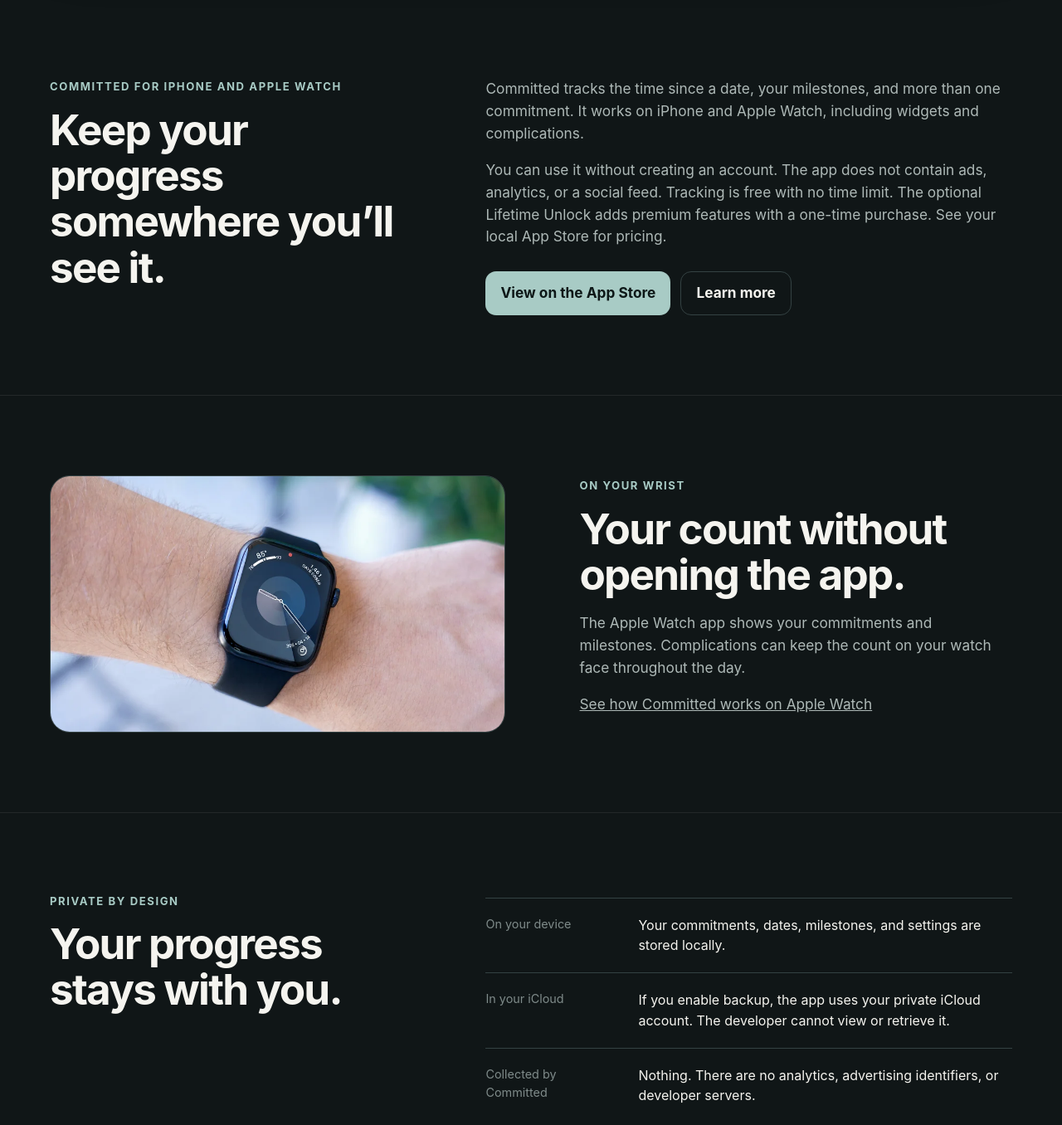
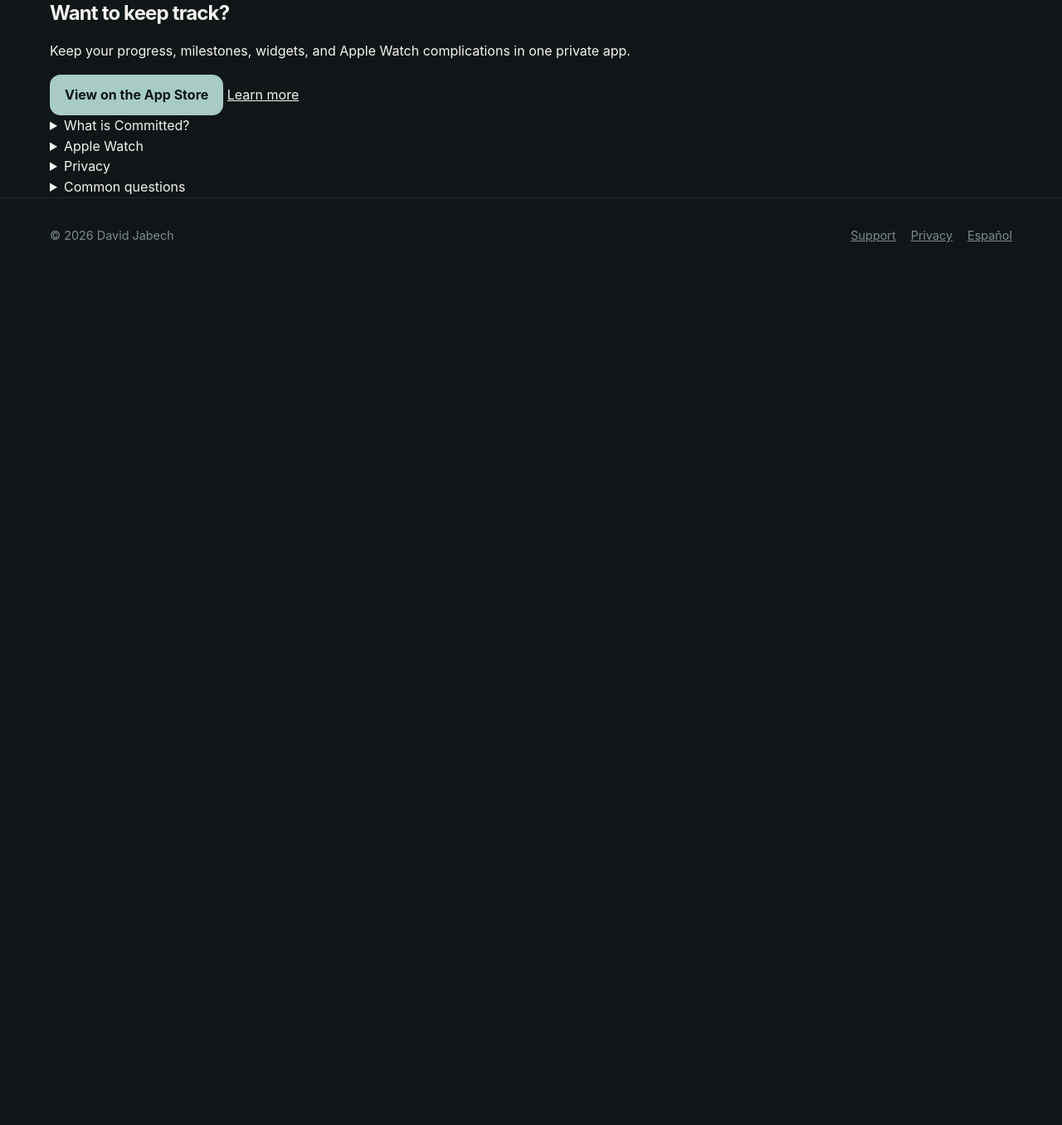
Before and after one commit to DaveJabe/committed-site, a plain HTML site: page dist/index.html in a window 1280 px wide. Shown: the part 730-2086 px from the top of the page at 83% size. After the commit the page ends 1073 px from the top, so only its background shows below. Drawn offline with Linux system fonts and the light colour scheme.

Commit message:
Simplify homepage into compact accordion layout

```diff
--- a/dist/index.html
+++ b/dist/index.html
@@ -35,16 +35,8 @@
     "applicationCategory": "LifestyleApplication",
     "operatingSystem": "iOS, watchOS",
     "url": "https://apps.apple.com/us/app/committed-sobriety-tracker/id6783140621",
-    "offers": {
-      "@type": "Offer",
-      "price": "0",
-      "priceCurrency": "USD",
-      "description": "Free to use with no time limit. Optional Lifetime Unlock adds premium features with a one-time purchase. See your local App Store for pricing."
-    },
-    "author": {
-      "@type": "Person",
-      "name": "David Jabech"
-    }
+    "offers": {"@type": "Offer", "price": "0", "priceCurrency": "USD", "description": "Free to use with no time limit. Optional Lifetime Unlock adds premium features with a one-time purchase. See your local App Store for pricing."},
+    "author": {"@type": "Person", "name": "David Jabech"}
   }
   </script>
   <script type="application/ld+json">
@@ -52,26 +44,10 @@
     "@context": "https://schema.org",
     "@type": "FAQPage",
     "mainEntity": [
-      {
-        "@type": "Question",
-        "name": "What can I track with Committed?",
-        "acceptedAnswer": {"@type": "Answer", "text": "You can track sobriety, nicotine, social media, or another personal commitment."}
-      },
-      {
-        "@type": "Question",
-        "name": "Does Committed require an account?",
-        "acceptedAnswer": {"@type": "Answer", "text": "No. Your information stays on your devices and can sync through your private iCloud account if you enable backup."}
-      },
-      {
-        "@type": "Question",
-        "name": "Is Committed a subscription?",
-        "acceptedAnswer": {"@type": "Answer", "text": "No. Committed is free to use, with no time limit. Lifetime Unlock is an optional one-time purchase for premium features. See your local App Store for pricing."}
-      },
-      {
-        "@type": "Question",
-        "name": "Does Committed work on Apple Watch?",
-        "acceptedAnswer": {"@type": "Answer", "text": "Yes. Lifetime Unlock includes an Apple Watch app and complications for supported watch faces."}
-      }
+      {"@type": "Question", "name": "What can I track with Committed?", "acceptedAnswer": {"@type": "Answer", "text": "You can track sobriety, nicotine, social media, or another personal commitment."}},
+      {"@type": "Question", "name": "Does Committed require an account?", "acceptedAnswer": {"@type": "Answer", "text": "No. Your information stays on your devices and can sync through your private iCloud account if you enable backup."}},
+      {"@type": "Question", "name": "Is Committed a subscription?", "acceptedAnswer": {"@type": "Answer", "text": "No. Committed is free to use, with no time limit. Lifetime Unlock is an optional one-time purchase for premium features. See your local App Store for pricing."}},
+      {"@type": "Question", "name": "Does Committed work on Apple Watch?", "acceptedAnswer": {"@type": "Answer", "text": "Yes. Lifetime Unlock includes an Apple Watch app and complications for supported watch faces."}}
     ]
   }
   </script>
@@ -85,9 +61,6 @@
       </a>
       <a class="button-primary header-download" href="https://apps.apple.com/app/apple-store/id6783140621?pt=122931649&amp;ct=committed-site-home&amp;mt=8" aria-label="Get Committed on the App Store">Get the app</a>
       <div class="nav-links">
-        <a href="#calculator">Calculator</a>
-        <a href="/committed-site/sobriety-tracker-iphone/">iPhone app</a>
-        <a href="/committed-site/apple-watch-sobriety-counter/">Apple Watch</a>
         <a class="language-link" href="/committed-site/es/" lang="es">Español</a>
       </div>
     </nav>
@@ -95,7 +68,6 @@
 
   <main>
     <section class="intro calculator-intro shell">
-      <p class="eyebrow">A free tool from Committed</p>
       <div class="calculator-title-row">
         <h1>Sobriety date calculator</h1>
         <button class="info-button" type="button" popovertarget="calculator-info" aria-label="How the calculator works">i</button>
@@ -142,85 +114,64 @@
       </div>
     </section>
 
-    <section class="content-section">
-      <div class="section-grid shell">
-        <div>
+    <section class="app-cta shell" aria-labelledby="app-cta-heading">
+      <div class="app-cta-copy">
         <p class="eyebrow">Committed for iPhone and Apple Watch</p>
-          <h2>Keep your progress somewhere you’ll see it.</h2>
+        <h2 id="app-cta-heading">Want to keep track?</h2>
+        <p>Keep your progress, milestones, widgets, and Apple Watch complications in one private app.</p>
       </div>
-        <div class="section-copy">
-          <p>Committed tracks the time since a date, your milestones, and more than one commitment. It works on iPhone and Apple Watch, including widgets and complications.</p>
-          <p>You can use it without creating an account. The app does not contain ads, analytics, or a social feed. Tracking is free with no time limit. The optional Lifetime Unlock adds premium features with a one-time purchase. See your local App Store for pricing.</p>
-          <div class="button-row">
+      <div class="app-cta-actions">
         <a class="button-primary" href="https://apps.apple.com/app/apple-store/id6783140621?pt=122931649&amp;ct=committed-site-home&amp;mt=8">View on the App Store</a>
-            <a class="button-secondary" href="/committed-site/sobriety-tracker-iphone/">Learn more</a>
-          </div>
-        </div>
+        <a class="quiet-link" href="/committed-site/sobriety-tracker-iphone/">Learn more</a>
       </div>
     </section>
 
-    <section class="content-section">
-      <div class="watch-grid shell">
-        <div class="watch-image">
-          <img src="/committed-site/assets/committed-watch-960.webp" srcset="/committed-site/assets/committed-watch-480.webp 480w, /committed-site/assets/committed-watch-960.webp 960w, /committed-site/assets/committed-watch-1440.webp 1440w" sizes="(max-width: 820px) calc(100vw - 40px), 540px" alt="An Apple Watch showing a Committed sobriety counter complication" width="1440" height="810" loading="lazy" decoding="async">
+    <section class="accordion-shell shell" aria-label="More about Committed">
+      <details class="info-accordion">
+        <summary>What is Committed?</summary>
+        <div class="accordion-content">
+          <p>Committed tracks the time since a date, your milestones, and more than one commitment. You can use it for sobriety, nicotine, social media, or another personal commitment.</p>
+          <p>There is no account, no social feed, no ads, and no analytics. Tracking is free with no time limit. Lifetime Unlock adds premium features with a one-time purchase.</p>
+          <p><a href="/committed-site/sobriety-tracker-iphone/">Learn more about the iPhone app</a></p>
         </div>
-        <div>
-          <p class="eyebrow">On your wrist</p>
-          <h2>Your count without opening the app.</h2>
-          <div class="section-copy">
-            <p>The Apple Watch app shows your commitments and milestones. Complications can keep the count on your watch face throughout the day.</p>
+      </details>
+
+      <details class="info-accordion">
+        <summary>Apple Watch</summary>
+        <div class="accordion-content">
+          <p>The Apple Watch app shows your commitments and milestones. Complications can keep your count on your watch face throughout the day.</p>
           <p><a href="/committed-site/apple-watch-sobriety-counter/">See how Committed works on Apple Watch</a></p>
         </div>
+      </details>
+
+      <details class="info-accordion">
+        <summary>Privacy</summary>
+        <div class="accordion-content">
+          <p>Your commitments, dates, milestones, and settings are stored on your device. If you enable backup, Committed uses your private iCloud account.</p>
+          <p>Committed does not use analytics, advertising identifiers, or developer servers. The developer cannot view or retrieve your commitments.</p>
         </div>
+      </details>
+
+      <details class="info-accordion">
+        <summary>Common questions</summary>
+        <div class="accordion-content faq-compact">
+          <p><strong>Do I need an account?</strong><br>No.</p>
+          <p><strong>Is it a subscription?</strong><br>No. Lifetime Unlock is an optional one-time purchase.</p>
+          <p><strong>Does it work on Apple Watch?</strong><br>Yes. The Apple Watch app and complications are included with Lifetime Unlock.</p>
+          <p><strong>What can I track?</strong><br>Sobriety, nicotine, social media, or another personal commitment.</p>
         </div>
-    </section>
-
-    <section class="content-section">
-      <div class="section-grid shell">
-        <div>
-          <p class="eyebrow">Private by design</p>
-          <h2>Your progress stays with you.</h2>
-        </div>
-        <div>
-          <dl class="fact-list">
-            <div class="fact"><dt>On your device</dt><dd>Your commitments, dates, milestones, and settings are stored locally.</dd></div>
-            <div class="fact"><dt>In your iCloud</dt><dd>If you enable backup, the app uses your private iCloud account. The developer cannot view or retrieve it.</dd></div>
-            <div class="fact"><dt>Collected by Committed</dt><dd>Nothing. There are no analytics, advertising identifiers, or developer servers.</dd></div>
-          </dl>
-        </div>
-      </div>
-    </section>
-
-    <section class="content-section" aria-labelledby="questions-heading">
-      <div class="section-grid shell">
-        <div>
-          <p class="eyebrow">Common questions</p>
-          <h2 id="questions-heading">Before you download.</h2>
-        </div>
-        <div>
-          <dl class="fact-list">
-            <div class="fact"><dt>What can I track?</dt><dd>Sobriety, nicotine, social media, or another personal commitment.</dd></div>
-            <div class="fact"><dt>Do I need an account?</dt><dd>No. Your information stays on your devices and can sync through your private iCloud account if you enable backup.</dd></div>
-            <div class="fact"><dt>Is it a subscription?</dt><dd>No. Committed is free to use, with no time limit. Lifetime Unlock is an optional one-time purchase for premium features. See your local App Store for pricing.</dd></div>
-            <div class="fact"><dt>Does it work on Apple Watch?</dt><dd>Yes. Lifetime Unlock includes an Apple Watch app and complications for supported watch faces.</dd></div>
-          </dl>
-        </div>
-      </div>
+      </details>
     </section>
   </main>
 
-  <footer class="site-footer">
-    <div class="shell">
-      <div class="footer-grid">
+  <footer class="site-footer minimal-footer">
+    <div class="shell footer-grid">
       <span>© 2026 David Jabech</span>
       <div class="footer-links">
-          <a href="/committed-site/sobriety-tracker-iphone/">iPhone app</a>
         <a href="/committed-site/support.html">Support</a>
         <a href="/committed-site/privacy.html">Privacy</a>
         <a href="/committed-site/es/" lang="es">Español</a>
       </div>
-      </div>
-      <p class="disclaimer">Committed and this calculator track elapsed time. They do not provide medical advice or treatment.</p>
     </div>
   </footer>
 
```
Lines whose indentation alone changed are shown as unchanged.
